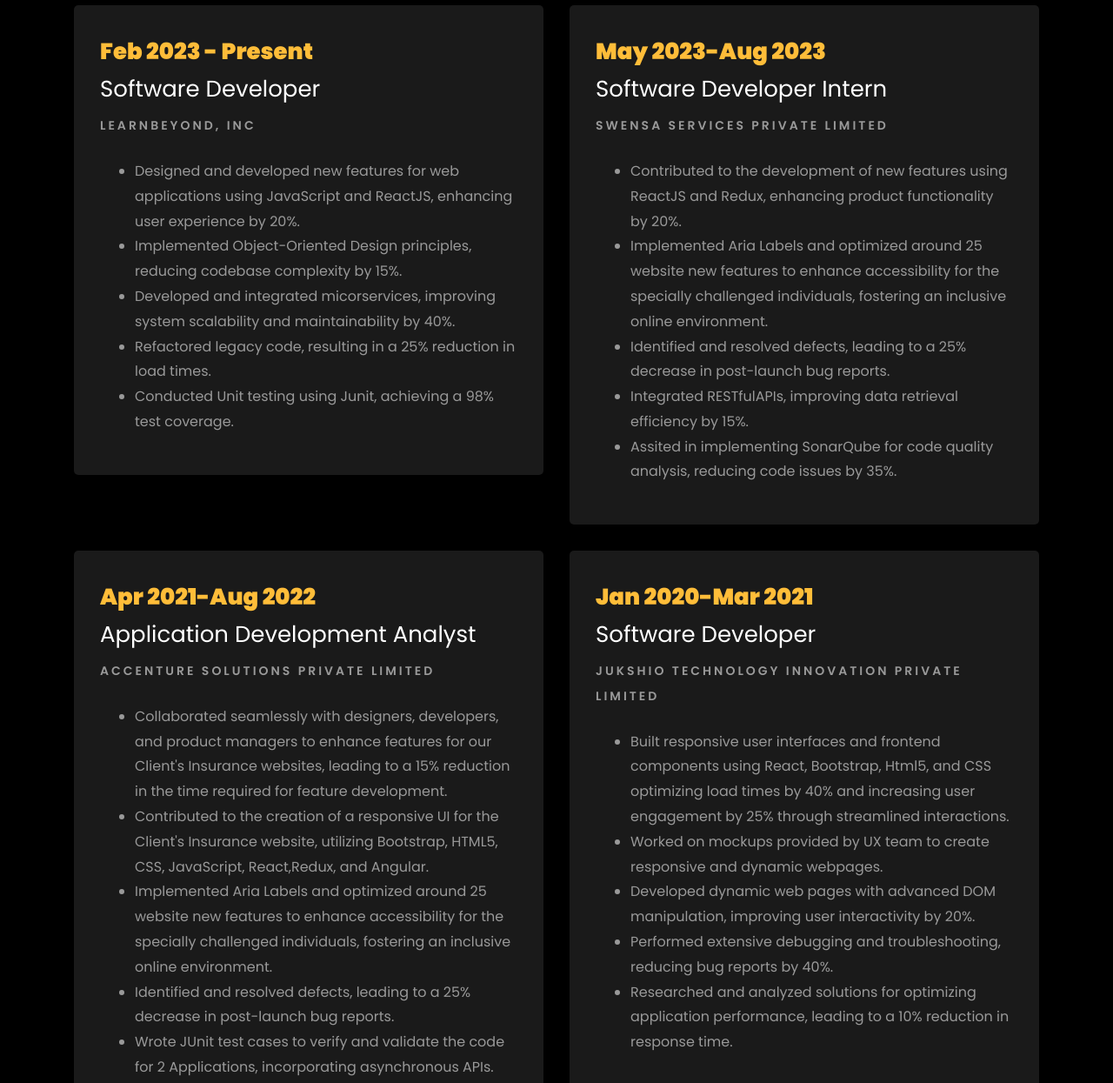
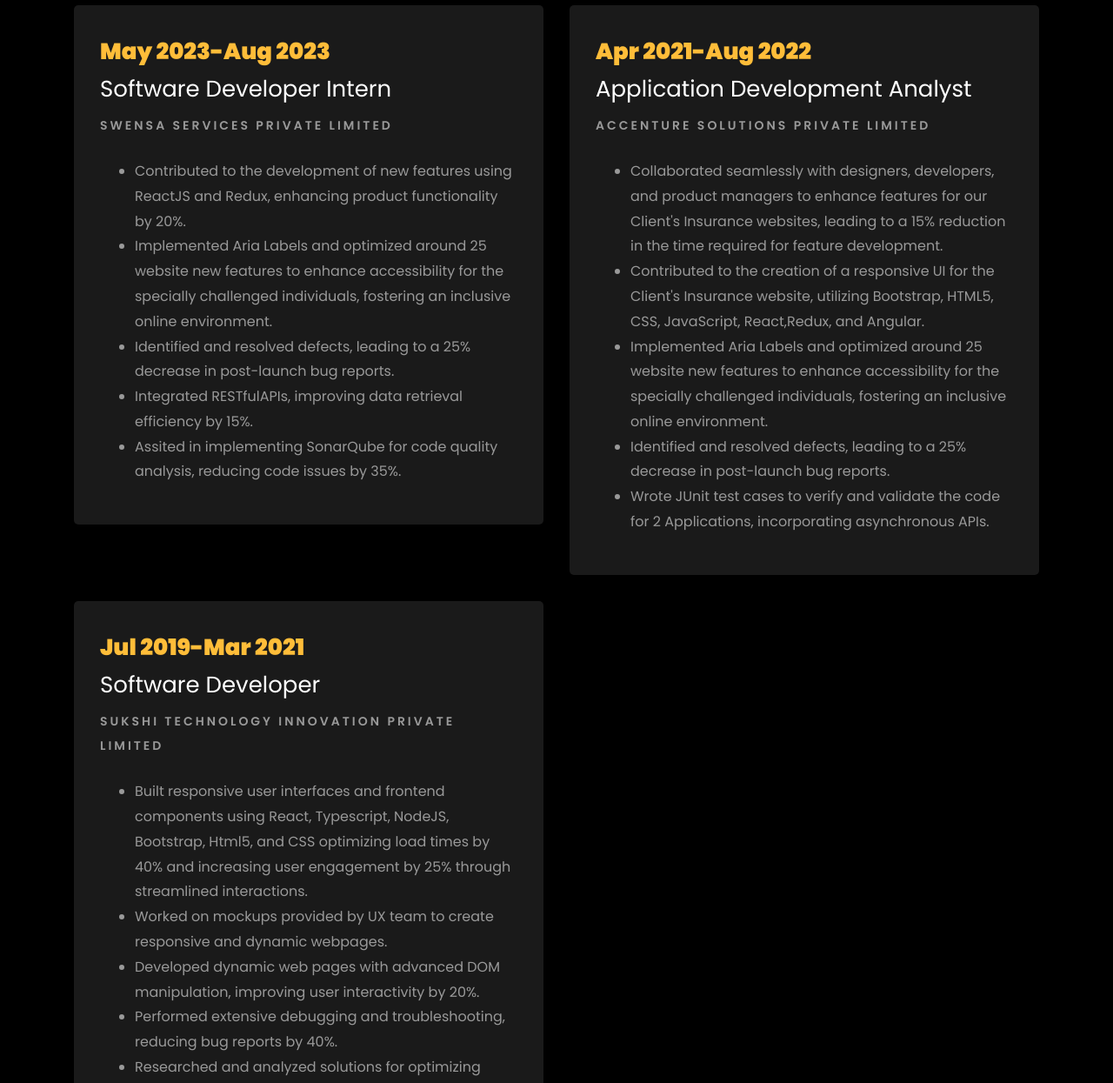
Before and after one commit to RishikaAnnu99/rishikaannu.github.io, a plain HTML site: page index.html in a window 1280 px wide. Shown: the part 2320-3565 px from the top of the page at 87% size. Drawn offline with Linux system fonts and the light colour scheme; files whose address does not match are found by name.

Commit message:
Add files via upload

```diff
--- a/index.html
+++ b/index.html
@@ -355,22 +355,6 @@
 
 		<div class="row">
 			<div class="col-md-6">
-				<div class="resume-wrap ftco-animate">
-					<span class="date">Feb 2023 - Present</span>
-					<h2>Software Developer</h2>
-					<span class="position">LearnBeyond, Inc</span>
-					<p class="mt-4">
-						<ul>
-							<li>Designed and developed new features for web applications using JavaScript and ReactJS, enhancing user experience by 20%. </li>
-							<li>Implemented Object-Oriented Design principles, reducing codebase complexity by 15%.</li>
-							<li>Developed and integrated micorservices, improving system scalability and maintainability by 40%.</li>
-							<li>Refactored legacy code, resulting in a 25% reduction in load times.</li>
-							<li>Conducted Unit testing using Junit, achieving a 98% test coverage.</li>
-						</ul>
-					</p>
-			    </div>
-			</div>
-			<div class="col-md-6">
 					<div class="resume-wrap ftco-animate">
 						<span class="date">May 2023-Aug 2023</span>
 						<h2>Software Developer Intern</h2>
@@ -409,12 +393,12 @@
 
 			<div class="col-md-6">
 					<div class="resume-wrap ftco-animate">
-						<span class="date"> Jan 2020-Mar 2021</span>
+						<span class="date"> Jul 2019-Mar 2021</span>
 						<h2>Software Developer</h2>
-						<span class="position">Jukshio Technology Innovation Private Limited</span>
+						<span class="position">Sukshi Technology Innovation Private Limited</span>
 						<p class="mt-4">
 							<ul>
-								<li>Built responsive user interfaces and frontend components using React, Bootstrap, Html5, and CSS optimizing load times by 40% and increasing user engagement by 25% through streamlined interactions.</li>
+								<li>Built responsive user interfaces and frontend components using React, Typescript, NodeJS, Bootstrap, Html5, and CSS optimizing load times by 40% and increasing user engagement by 25% through streamlined interactions.</li>
 								<li> Worked on mockups provided by UX team to create responsive and dynamic webpages.</li>
 								<li> Developed dynamic web pages with advanced DOM manipulation, improving user interactivity by 20%.</li>
 								<li>Performed extensive debugging and troubleshooting, reducing bug reports by 40%.</li>
@@ -639,7 +623,7 @@
 					<span class="icon-phone2"></span>
 				</div>
 				<h3 class="mb-4">Contact Number</h3>
-			  <p><a href="tel://0101010101">+1 9803820619</a></p>
+			  <p><a href="tel://0101010101">+1 980382xxxx</a></p>
 			</div>
 		</div>
 		<div class="col-md-6 col-lg-3 d-flex ftco-animate">
@@ -648,7 +632,7 @@
 					<span class="icon-paper-plane"></span>
 				</div>
 				<h3 class="mb-4">Email Address</h3>
-			  <p><a href="mailto:rishikaannu99@gmail.com">rishikaannu99@gmail.com</a></p>
+			  <p><a href="mailto:rishikaannu99@gmail.com">rishikaninety@gmail.com</a></p>
 			</div>
 		</div>
 		<div class="col-md-6 col-lg-3 d-flex ftco-animate">
```
